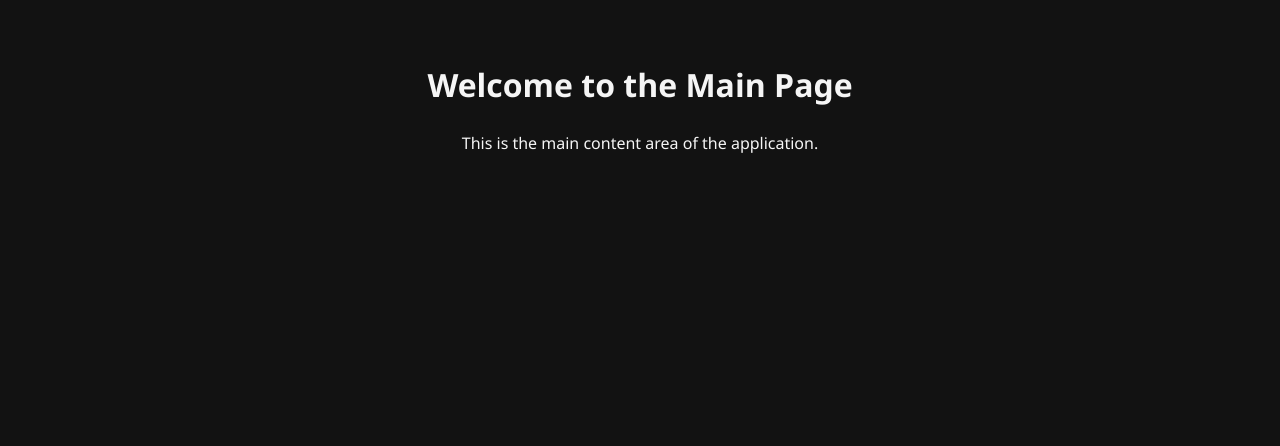
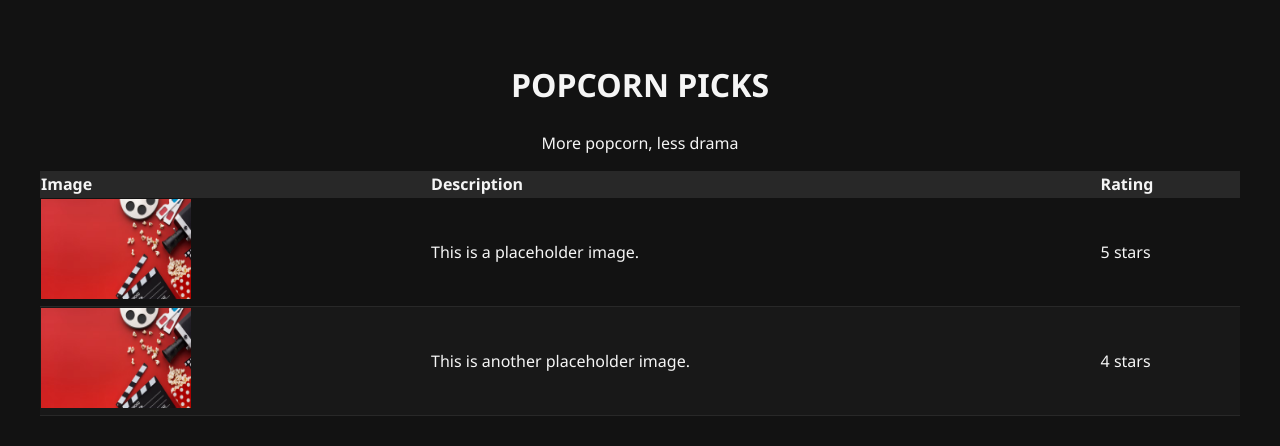
Before and after one commit to Friftycode/wubba-lubba-fetch-fetch, a React (Vite) app: page / in a window 1280 px wide. Shown: the top 446 px of the page. Built offline with nearby package versions, Linux system fonts and the light colour scheme.

Commit message:
chore: Updated MainPage with List component

```diff
--- a/src/page/MainPage.tsx
+++ b/src/page/MainPage.tsx
@@ -1,12 +1,15 @@
+import List from '../components/List.tsx';
+
 import styles from './MainPage.module.less';
 
-const MainPage= () => {
-    return (
-        <div className={styles.pageContainer}>
-        <h1>Welcome to the Main Page</h1>
-        <p>This is the main content area of the application.</p>
-        </div>
-    );
-}
+const MainPage = () => {
+  return (
+    <main className={styles.pageContainer}>
+      <h1>POPCORN PICKS</h1>
+      <p>More popcorn, less drama</p>
+      <List />
+    </main>
+  );
+};
 
 export default MainPage;
```
Also changed, not shown: src/main.tsx (+6 -6 lines).
